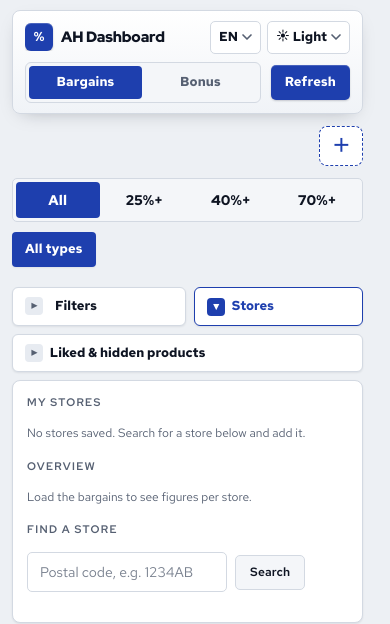
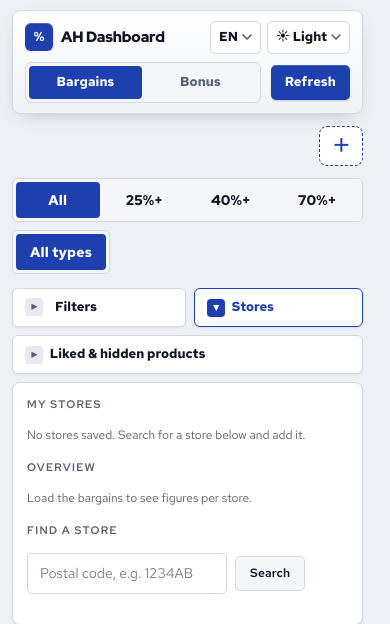
Before and after one commit to JacobEbben/ah-dashboard, a Flask app: template ah_dashboard/templates/index.html in a window 390 px wide. Shown: the top 624 px of the page. Run offline with Flask 3, Linux system fonts and the light colour scheme; the template is opened without the code that fills it, so the values that code supplies are empty; parts of the project's set-up code (start-up, migrations or seed data) failed here and were passed over.

Commit message:
New category slider

```diff
--- a/ah_dashboard/static/css/app.css
+++ b/ah_dashboard/static/css/app.css
@@ -149,7 +149,7 @@ button.secondary:hover { background: color-mix(in srgb, var(--accent) 8%, var(--
 /* ---- quick switches ------------------------------------------------------------ */
 .quickbar { display: flex; flex-wrap: wrap; align-items: center; gap: 8px 12px; margin-top: 16px; }
 .presetbar { display: flex; flex-wrap: wrap; gap: 8px; }
-/* The presets strip. Phones: one sideways-scrolling line, like the Bonus categories, instead of several rows. */
+/* The presets strip (the bar itself scrolls sideways when it is wider than the page). */
 .chipstrip { margin-top: 12px; }
 /* The count line with Remove filters at its right end: always there, disabled while nothing is filtered. */
 .summaryrow { display: flex; align-items: baseline; gap: 4px 16px; }
@@ -159,12 +159,6 @@ button.secondary:hover { background: color-mix(in srgb, var(--accent) 8%, var(--
   text-underline-offset: 3px; text-decoration-thickness: 1px; }
 .linkbtn:hover { text-decoration-thickness: 2px; }
 .linkbtn:disabled { color: var(--muted); text-decoration: none; opacity: .5; }
-@media (max-width: 700px) {
-  .chipstrip, .chipstrip .presetbar { flex-wrap: nowrap; }
-  .chipstrip { overflow-x: auto; gap: 8px; padding: 2px 2px 6px; margin-left: -2px; margin-right: -2px;
-    scrollbar-width: thin; -webkit-overflow-scrolling: touch; }
-  .chipstrip .presetbtn { flex: none; padding: 7px 12px; }
-}
 .presetbar[hidden], .quicksep[hidden] { display: none; }
 .quicksep { flex: none; width: 2px; height: 24px; align-self: center; margin: 0 2px; border-radius: 1px;
   background: color-mix(in srgb, var(--muted) 45%, transparent); }
@@ -711,6 +705,12 @@ input[type=search]::-webkit-search-cancel-button { -webkit-appearance: none; }
 .mystore .shere[aria-pressed="true"] { background: var(--ink); color: var(--surface); border-color: var(--ink); }
 .discseg { margin-top: 10px; max-width: 460px; height: 46px; }
 .discseg .segbtn { font-size: 14px; }
+/* Presets: the same segmented look, but each part as wide as its name, so the bar grows with every
+   saved preset; wider than the room it has, it scrolls sideways. */
+.presetseg { display: flex; flex-wrap: nowrap; width: max-content; max-width: 100%; height: 46px;
+  overflow-x: auto; scrollbar-width: none; }
+.presetseg .segbtn { flex: none; padding: 8px 14px; font-size: 14px; }
+.presetseg .renameinput { flex: none; height: 100%; padding: 4px 10px; }
 .filterbtn .filtercount { margin-left: 8px; }
 
 /* Wider screens: stores, minimum discount and presets share a line when they fit. Each part stays
@@ -724,8 +724,6 @@ input[type=search]::-webkit-search-cancel-button { -webkit-appearance: none; }
   .quickrows .instorebar { width: auto; max-width: 100%; }
   .quickrows .discseg { flex: none; width: 380px; margin-top: 0; }
   .quickrows .chipstrip { flex: 0 1 auto; display: flex; align-items: center; height: 46px; margin-top: 0; }
-  .quickrows .presetbar { flex-wrap: nowrap; overflow-x: auto; scrollbar-width: thin; padding: 2px; }
-  .quickrows .presetbar > * { flex: none; }
 }
 
 /* The header's tool line: just its items on wide screens, one line on phones. */
@@ -756,6 +754,7 @@ input[type=search]::-webkit-search-cancel-button { -webkit-appearance: none; }
   .controls .toolline #forceRefresh { flex: 1 1 100%; padding: 8px 14px; font-size: 13px; }
   .chiprow, .instorebar { height: 44px; margin-top: 10px; }
   .discseg { max-width: none; height: 44px; }
+  .presetseg { height: 44px; }
   .storechip { padding: 8px 12px; }
   .chipstrip { margin-top: 8px; }
   .summaryrow { margin-top: 4px; font-size: 13px; }
--- a/ah_dashboard/static/js/bargains/presets.js
+++ b/ah_dashboard/static/js/bargains/presets.js
@@ -94,7 +94,7 @@ function renderPresetBar(p) {
 
   const all = document.createElement('button');
   all.type = 'button';
-  all.className = 'presetbtn builtin';
+  all.className = 'segbtn presetbtn builtin';
   all.dataset.builtin = 'all';
   all.dataset.i18n = 'presetAll';
   all.dataset.i18nTitle = 'presetAllTitle';
@@ -106,18 +106,10 @@ function renderPresetBar(p) {
     applyCats(BUILTIN_ALL);
   });
   bar.appendChild(all);
-  // Vertical line between "All types" and the saved presets.
-  if (names.length) {
-    const sep = document.createElement('span');
-    sep.className = 'quicksep';
-    sep.setAttribute('aria-hidden', 'true');
-    bar.appendChild(sep);
-  }
-
   for (const name of names) {
     const b = document.createElement('button');
     b.type = 'button';
-    b.className = 'presetbtn movable';
+    b.className = 'segbtn presetbtn movable';
     b.dataset.preset = name;
     b.textContent = name;
     b.title = t('presetMoveHint');
--- a/ah_dashboard/templates/partials/_quickbar.html
+++ b/ah_dashboard/templates/partials/_quickbar.html
@@ -1,5 +1,6 @@
 {# The bargains' quick switches: the minimum discount (one tap, always visible), then the presets
-   (named product-type selections) in a row that scrolls sideways on phones
+   (named product-type selections) as a segmented bar like the discount one, as wide as its presets
+   (it grows with each saved preset and scrolls sideways when wider than the page)
    (static/js/bargains/filters.js, presets.js). #}
 <div id="minDisc" class="segmented discseg" role="group" data-i18n-aria="minDisc">
   <button type="button" class="segbtn" data-disc="0" data-i18n="all" aria-pressed="true"></button>
@@ -9,7 +10,7 @@
 </div>
 <div class="quickbar chipstrip">
   {# Presets: "All types" plus the saved product-type selections (drag to reorder, double-click to rename). #}
-  <div id="presetBar" class="presetbar" role="group" data-i18n-aria="presets"></div>
+  <div id="presetBar" class="presetbar segmented presetseg" role="group" data-i18n-aria="presets"></div>
   {# Screen readers: "Moved preset X to position 2 of 4" after Alt+arrow keys. #}
   <span id="presetLive" class="sronly" aria-live="polite"></span>
 </div>
```
